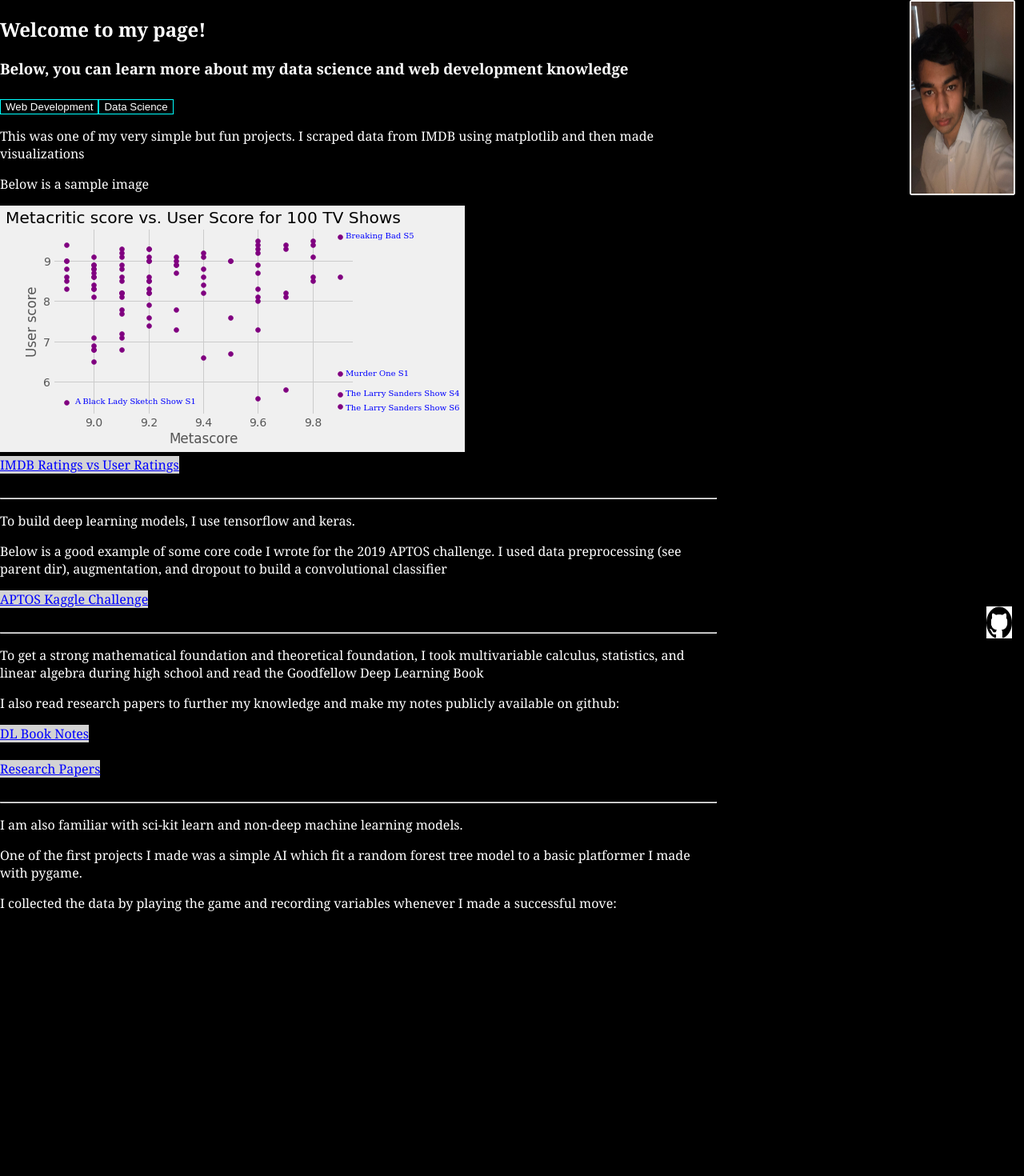
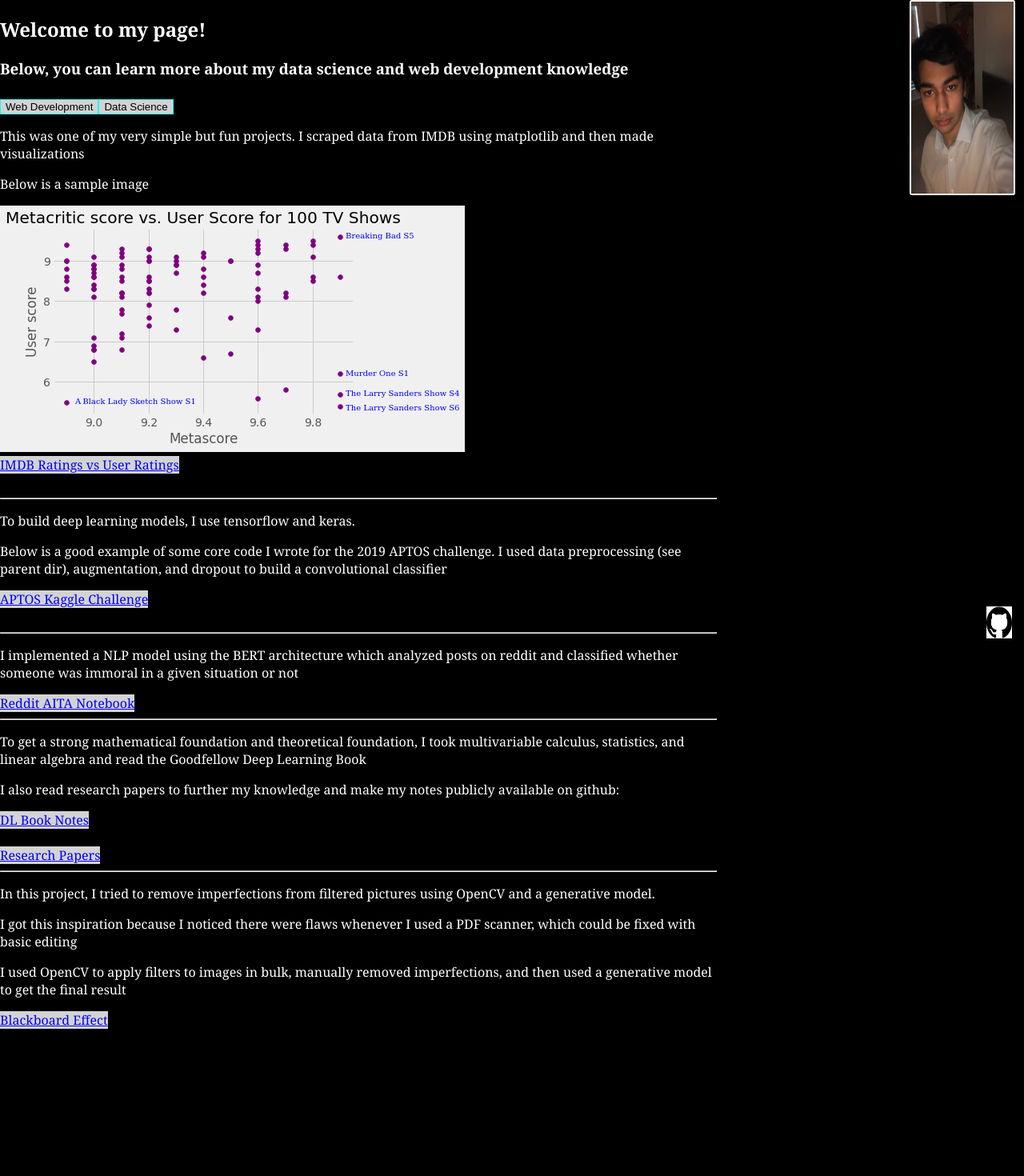
Before and after one commit to mgntprg/mysite, a React (Create React App) app: page / in a window 1280 px wide. Shown: the top 1470 px of the page at 80% size. After the commit the page ends 1286 px from the top, so only its background shows below. Built offline with nearby package versions, Linux system fonts and the light colour scheme.

Commit message:
website update

```diff
--- a/src/index.css
+++ b/src/index.css
@@ -76,10 +76,10 @@ a
 
 .WebDev, .DataSci
 {
-  background-color: black;
-  color: white;
+  background-color: lightgrey;
+  color: black;
   border: 1px solid cyan;
-  cursor: grab;
+  cursor: pointer;
 }
 
 .WebDev:hover, .DataSci:hover
--- a/src/index.js
+++ b/src/index.js
@@ -15,6 +15,19 @@ function WebDev(props)
 {
   return <h1></h1>;
 }
+
+/*
+
+<div>
+  <p>I am also familiar with sci-kit learn and non-deep machine learning models.</p>
+  <p>One of the first projects I made was a simple AI which fit a random forest tree model to a basic platformer I made with pygame. </p>
+  <p>I collected the data by playing the game and recording variables whenever I made a successful move:</p>
+  <ReactPlayer url='https://www.youtube.com/watch?v=AHnLgGBiOkM' />
+  <br></br>
+  <a target="_blank" rel="noopener noreferrer" href="https://github.com/mgntprg/JumpingClassifier">Jumping Game</a>
+  </div>
+
+*/
 
 function DataSci(props)
 {
@@ -40,35 +53,28 @@ function DataSci(props)
   </div>
   <br></br>
 
+
   <hr></hr>
+  <p>I implemented a NLP model using the BERT architecture which analyzed posts on reddit and classified whether someone was immoral in a given situation or not</p>
+  <a target="_blank" rel="noopener noreferrer" href="https://github.com/ml-stuff/reddit-aita-project">Reddit AITA Notebook</a>
 
+  <br></br>
+  <hr></hr>
   <div>
-  <p>To get a strong mathematical foundation and theoretical foundation, I took multivariable calculus, statistics, and linear algebra during high school and read the Goodfellow Deep Learning Book</p>
+  <p>To get a strong mathematical foundation and theoretical foundation, I took multivariable calculus, statistics, and linear algebra and read the Goodfellow Deep Learning Book</p>
   <p>I also read research papers to further my knowledge and make my notes publicly available on github:</p>
   <a target="_blank" rel="noopener noreferrer" href="https://github.com/mgntprg/DL_Book">DL Book Notes</a>
   <br></br>
   <br></br>
   <a target="_blank" rel="noopener noreferrer" href="https://github.com/mgntprg/Research_Papers_anno">Research Papers</a>
+  <br></br>
+
   </div>
-
-  <br></br>
 
   <hr></hr>
 
   <div>
-  <p>I am also familiar with sci-kit learn and non-deep machine learning models.</p>
-  <p>One of the first projects I made was a simple AI which fit a random forest tree model to a basic platformer I made with pygame. </p>
-  <p>I collected the data by playing the game and recording variables whenever I made a successful move:</p>
-  <ReactPlayer url='https://www.youtube.com/watch?v=AHnLgGBiOkM' />
-  <br></br>
-  <a target="_blank" rel="noopener noreferrer" href="https://github.com/mgntprg/JumpingClassifier">Jumping Game</a>
-  </div>
-
-  <br></br>
-  <hr></hr>
-
-  <div>
-  <p>In this project, I tried to remove imperfections from filtered pictures.</p>
+  <p>In this project, I tried to remove imperfections from filtered pictures using OpenCV and a generative model.</p>
   <p>I got this inspiration because I noticed there were flaws whenever I used a PDF scanner, which could be fixed with basic editing</p>
   <p>I used OpenCV to apply filters to images in bulk, manually removed imperfections, and then used a generative model to get the final result</p>
   <a target="_blank" rel="noopener noreferrer" href="https://github.com/mgntprg/blackboard_effect">Blackboard Effect</a>
```
